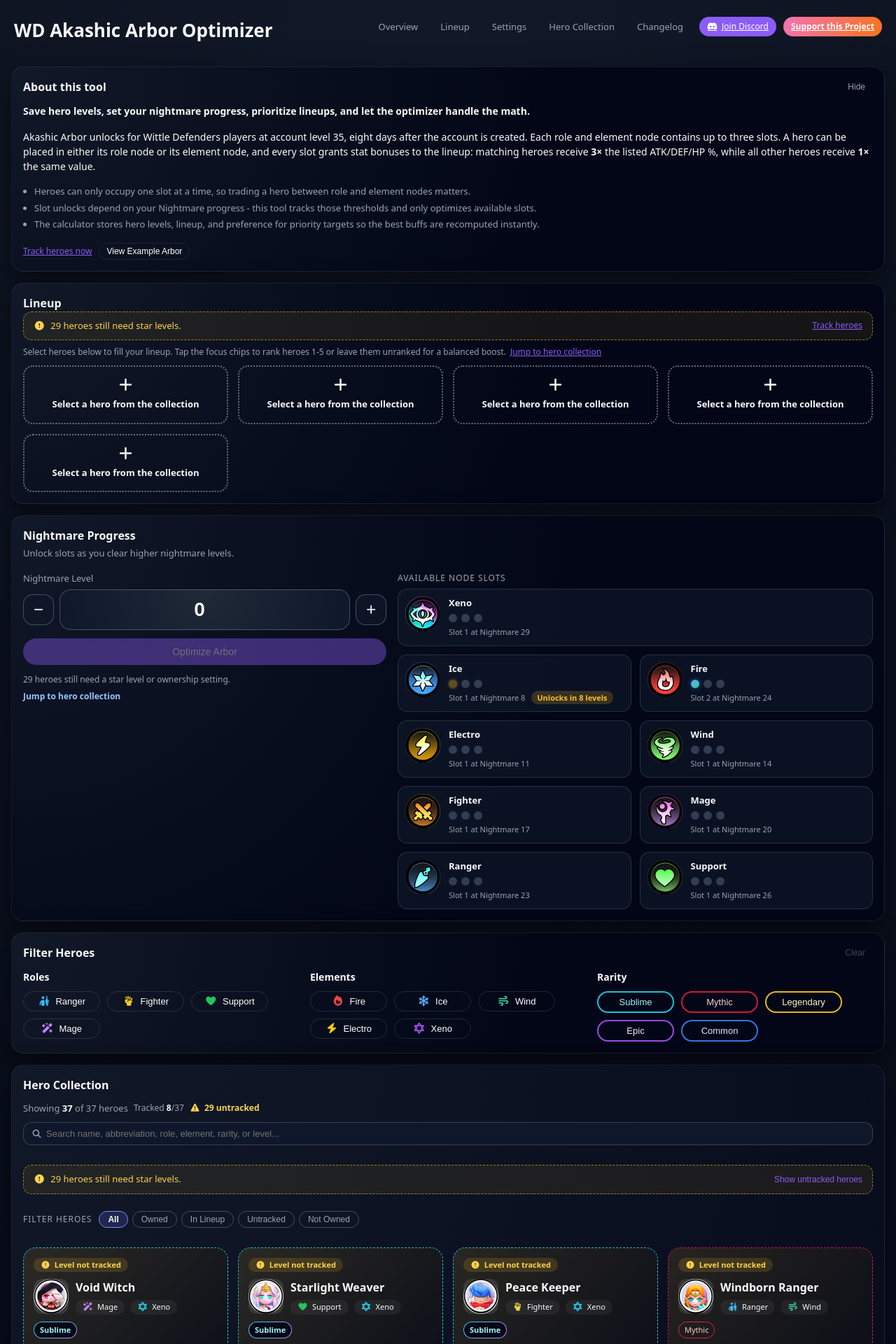
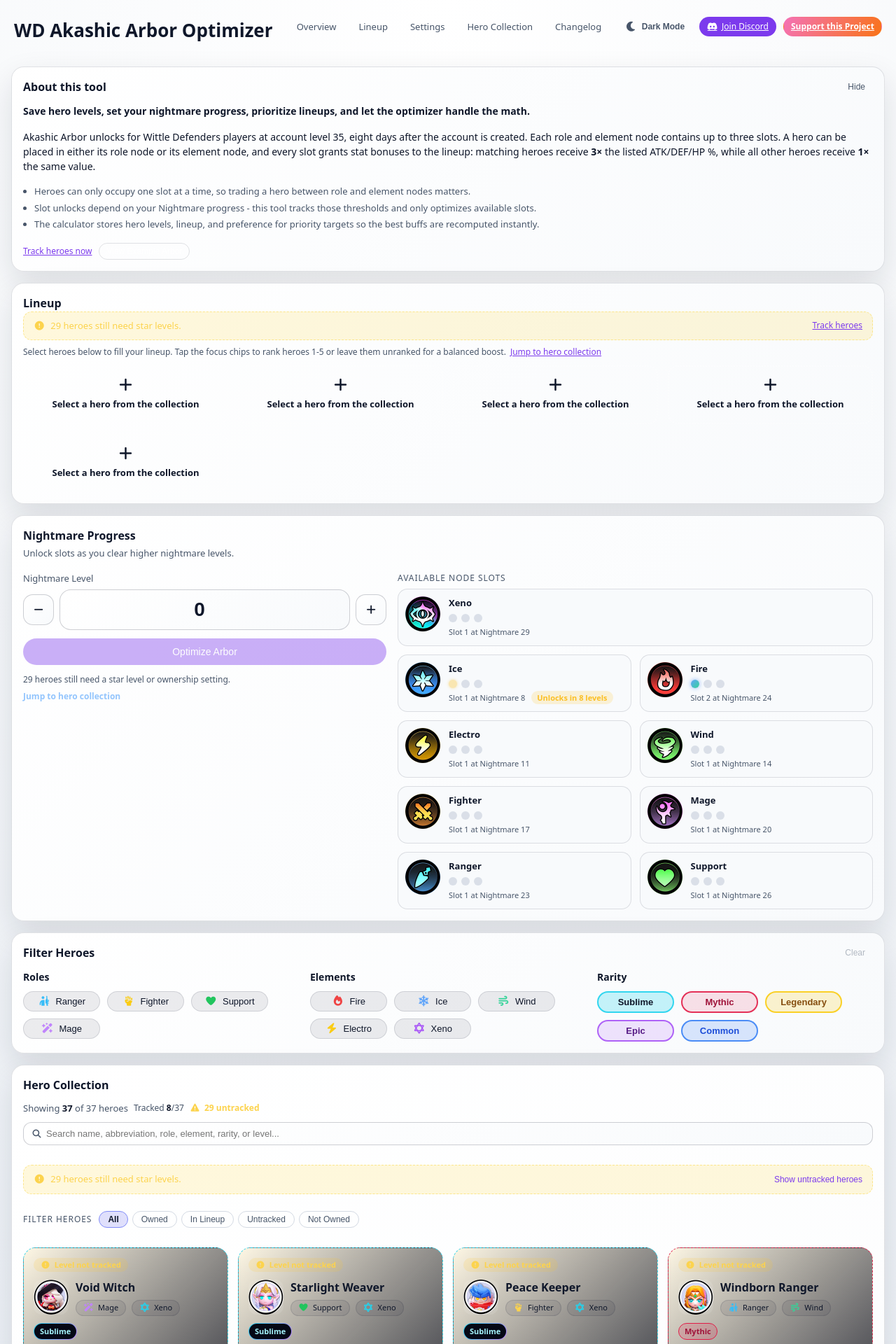
Before and after one commit to sahagin-dazs/wd-akashic-arbor-calc, a Vue app: page / in a window 1280 px wide. Shown: the top 1920 px of the page at 70% size. Built offline with nearby package versions, Linux system fonts and the light colour scheme.

Commit message:
updates for light mode / fixes

```diff
--- a/src/App.vue
+++ b/src/App.vue
@@ -23,13 +23,15 @@ const NIGHTMARE_STORAGE_KEY = "wd-akashic-nightmare-level";
 const LINEUP_STORAGE_KEY = "wd-akashic-lineup";
 const OWNERSHIP_FILTER_STORAGE_KEY = "wd-akashic-ownership-filter";
 const INTRO_STORAGE_KEY = "wd-akashic-intro-hidden";
+const THEME_STORAGE_KEY = "wd-akashic-theme";
 const BASE_URL =
   typeof import.meta !== "undefined" ? import.meta.env.BASE_URL ?? "/" : "/";
 const NORMALIZED_BASE = BASE_URL.endsWith("/") ? BASE_URL : `${BASE_URL}/`;
 const ARBOR_IMAGE_SRC = `${NORMALIZED_BASE}images/arbor.jpg`;
-const APP_VERSION = "1.3.0";
+const APP_VERSION = "1.3.1";
 
 type OwnershipFilter = "all" | "owned" | "not-owned" | "untracked" | "lineup";
+type ThemeMode = "dark" | "light";
 
 const ZERO_STAR_INDEX = LEVELS.indexOf("0S");
 
@@ -155,6 +157,18 @@ function loadIntroHidden(): boolean {
   return localStorage.getItem(INTRO_STORAGE_KEY) === "true";
 }
 
+function loadTheme(): ThemeMode {
+  if (typeof window === "undefined") return "dark";
+  const stored = localStorage.getItem(THEME_STORAGE_KEY);
+  if (stored === "light" || stored === "dark") {
+    return stored;
+  }
+  if (window.matchMedia?.("(prefers-color-scheme: light)")?.matches) {
+    return "light";
+  }
+  return "dark";
+}
+
 const ownedHeroes = ref<OwnedHero[]>(loadOwnedHeroes());
 
 watch(
@@ -194,7 +208,14 @@ const calcPhraseKey = ref(0);
 const FUN_PHRASES = [
   "Polishing Cheffy's ladle of destiny...",
   "Convincing Scarlet Reaper to let her hair down...",
-  "Trading Windborn Ranger feathers for better RNG...",
+  "Praying to RNGesus for good rune rolls...",
+  "Reloading the game hoping for an update...",
+  "Playing bingo...",
+  "Wasting tickets on wheel spins...",
+  "Converting Hero EXP to Promotion Stones...",
+  "Raising Hero Echo Level...",
+  "Hoping Wave 20 isn't Medusa Queen...",
+  "Partying with Mr. Plump...",
   "Feeding rune dust to Void Witch's Piercing Sights...",
   "Spending Lunarite on xeno scrolls...",
   "Asking Archon Armor to reboot its Afterimages...",
@@ -211,7 +232,7 @@ const FUN_PHRASES = [
   "Merging hero shards...",
   "Salvaging gear for extra Enhancite...",
   "Enjoying a 0% success rate on gear refinement...",
-  "Sending daily friend gifts with extra emojis...",
+  "Sending daily friend gifts...",
   "Peeking at the arcade leaderboard between runs...",
   "Hitting 30-scroll pity on the Xeno banner...",
   "Skipping ads like a true veteran...",
@@ -305,6 +326,7 @@ const rarityFilters = ref<Rarity[]>([]);
 const searchQuery = ref("");
 const ownershipFilter = ref<OwnershipFilter>(loadOwnershipFilter());
 const introHidden = ref(loadIntroHidden());
+const theme = ref<ThemeMode>(loadTheme());
 
 watch(ownershipFilter, (value) => {
   if (typeof window === "undefined") return;
@@ -315,6 +337,32 @@ watch(introHidden, (value) => {
   if (typeof window === "undefined") return;
   localStorage.setItem(INTRO_STORAGE_KEY, value ? "true" : "false");
 });
+
+function applyTheme(mode: ThemeMode) {
+  if (typeof document === "undefined") return;
+  document.documentElement.dataset.theme = mode;
+}
+
+watch(theme, (value) => {
+  if (typeof window !== "undefined") {
+    localStorage.setItem(THEME_STORAGE_KEY, value);
+  }
+  applyTheme(value);
+});
+
+if (typeof document !== "undefined") {
+  applyTheme(theme.value);
+}
+
+const themeButtonLabel = computed(() =>
+  theme.value === "dark" ? "Light Mode" : "Dark Mode"
+);
+const themeAriaLabel = computed(() =>
+  theme.value === "dark" ? "Switch to light mode" : "Switch to dark mode"
+);
+const themeIcon = computed(() =>
+  theme.value === "dark" ? "fa-sun" : "fa-moon"
+);
 
 const untrackedHeroesCount = computed(
   () => ownedHeroes.value.filter((hero) => hero.levelIndex === null).length
@@ -547,9 +595,13 @@ const lastUpdated = new Date().toLocaleDateString(undefined, {
 });
 
 function scrollResultsIntoView() {
-  if (resultsRef.value) {
-    resultsRef.value.scrollIntoView({ behavior: "smooth", block: "start" });
-  }
+  if (!resultsRef.value || typeof window === "undefined") return;
+  const rect = resultsRef.value.getBoundingClientRect();
+  const target = rect.top + window.scrollY - 24;
+  window.scrollTo({
+    top: Math.max(target, 0),
+    behavior: "smooth"
+  });
 }
 
 async function optimize() {
@@ -677,6 +729,10 @@ function openIntroImage() {
 function closeIntroImage() {
   isIntroImageOpen.value = false;
 }
+
+function toggleTheme() {
+  theme.value = theme.value === "dark" ? "light" : "dark";
+}
 </script>
 
 <template>
@@ -698,6 +754,15 @@ function closeIntroImage() {
         </a>
       </nav>
       <div class="header-actions">
+        <button
+          class="btn btn-sm btn-ghost theme-toggle"
+          type="button"
+          @click="toggleTheme"
+          :aria-label="themeAriaLabel"
+        >
+          <i class="fa-solid" :class="themeIcon" aria-hidden="true"></i>
+          <span>{{ themeButtonLabel }}</span>
+        </button>
         <a
           class="btn btn-sm btn-discord"
           href="https://discord.com/invite/wittledefender"
@@ -760,6 +825,15 @@ function closeIntroImage() {
         >
           Support this Project
         </a>
+        <button
+          class="btn btn-sm btn-ghost theme-toggle"
+          type="button"
+          @click="toggleTheme"
+          :aria-label="themeAriaLabel"
+        >
+          <i class="fa-solid" :class="themeIcon" aria-hidden="true"></i>
+          <span>{{ themeButtonLabel }}</span>
+        </button>
       </div>
     </header>
 
--- a/src/logic/optimizerCore.ts
+++ b/src/logic/optimizerCore.ts
@@ -326,10 +326,12 @@ export function runOptimizationCore(
   }
 
   let totalPriorityBuff = 0;
+  let overallBuff = 0;
   const hasRanks = rankedHeroes.size > 0;
   for (const slot of lineup.slots) {
     if (!slot.heroId) continue;
     const contribution = buffPerHero[slot.heroId] ?? 0;
+    overallBuff += contribution;
     if (hasRanks) {
       if (slot.priorityRank != null) {
         totalPriorityBuff += contribution;
@@ -342,6 +344,7 @@ export function runOptimizationCore(
   return {
     assignments: bestAssignments,
     buffPerHero,
-    totalPriorityBuff
+    totalPriorityBuff,
+    overallBuff
   };
 }
--- a/src/models/types.ts
+++ b/src/models/types.ts
@@ -84,4 +84,5 @@ export interface OptimizationResult {
   assignments: SlotAssignment[];
   buffPerHero: Record<string, number>;
   totalPriorityBuff: number;
+  overallBuff: number;
 }
--- a/src/styles.css
+++ b/src/styles.css
@@ -1,4 +1,5 @@
 :root {
+  color-scheme: dark;
   --bg: #050816;
   --bg-elevated: #0b1020;
   --accent: #8b5cf6;
@@ -9,6 +10,70 @@
   --text-muted: #9ca3af;
   --danger: #ef4444;
   --radius-xl: 18px;
+  --body-bg: radial-gradient(circle at top, #111827 0, #030712 60%);
+  --panel-bg: radial-gradient(circle at top left, #111827 0, #020617 60%);
+  --panel-shadow: 0 16px 40px rgba(0, 0, 0, 0.55);
+  --hero-card-bg: linear-gradient(to bottom right, #10172a, #050816);
+  --lineup-slot-bg: #0f172a99;
+  --lineup-slot-text: #ffffff;
+  --lineup-pill-bg: rgba(0, 0, 0, 0.35);
+  --lineup-pill-text: #ffffff;
+  --lineup-level-bg: rgba(0, 0, 0, 0.35);
+  --lineup-remove-bg: #ffffff33;
+  --lineup-remove-color: #ffffff;
+  --lineup-empty-border: rgba(255, 255, 255, 0.4);
+  --mini-card-bg: #0f172a99;
+  --result-card-bg: #0f172ad9;
+  --overlay-bg: #050816e6;
+  --overlay-card-bg: #0b1020f2;
+  --gradient-card-base: #0b1220;
+  --gradient-card-depth: #050816;
+  --input-bg: radial-gradient(circle at top, #1f2937, #0f172a);
+  --input-border: rgba(148, 163, 184, 0.4);
+  --warning-bg: #fbbf2414;
+  --warning-border: rgba(251, 191, 36, 0.6);
+  --avatar-surface: rgba(255, 255, 255, 0.18);
+  --meta-pill-bg: #ffffff0d;
+  --meta-pill-contrast-bg: #ffffff2e;
+  --meta-pill-contrast-text: #0f172a;
+}
+
+:root[data-theme="light"] {
+  color-scheme: light;
+  --bg: #f8fafc;
+  --bg-elevated: #ffffff;
+  --text-main: #0f172a;
+  --text-muted: #475569;
+  --border-soft: rgba(15, 23, 42, 0.12);
+  --accent: #7c3aed;
+  --accent-soft: rgba(124, 58, 237, 0.12);
+  --accent-strong: rgba(124, 58, 237, 0.3);
+  --body-bg: radial-gradient(circle at top, #ffffff 0, #e2e8f0 60%);
+  --panel-bg: linear-gradient(135deg, #ffffff, #f8fafc);
+  --panel-shadow: 0 18px 45px rgba(15, 23, 42, 0.12);
+  --hero-card-bg: linear-gradient(135deg, #ffffff, #f3f4f6);
+  --lineup-slot-bg: #0f172a99;
+  --lineup-slot-text: #ffffff;
+  --lineup-pill-bg: rgba(0, 0, 0, 0.35);
+  --lineup-pill-text: #ffffff;
+  --lineup-level-bg: rgba(0, 0, 0, 0.35);
+  --lineup-remove-bg: #ffffff33;
+  --lineup-remove-color: #ffffff;
+  --lineup-empty-border: rgba(255, 255, 255, 0.4);
+  --mini-card-bg: rgba(248, 250, 252, 0.95);
+  --result-card-bg: #ffffff;
+  --overlay-bg: rgba(15, 23, 42, 0.6);
+  --overlay-card-bg: #ffffff;
+  --gradient-card-base: #f8fafc;
+  --gradient-card-depth: #e0e7ff;
+  --input-bg: linear-gradient(135deg, #ffffff, #f8fafc);
+  --input-border: rgba(15, 23, 42, 0.2);
+  --warning-bg: rgba(250, 204, 21, 0.15);
+  --warning-border: rgba(250, 204, 21, 0.4);
+  --avatar-surface: rgba(15, 23, 42, 0.08);
+  --meta-pill-bg: rgba(15, 23, 42, 0.08);
+  --meta-pill-contrast-bg: rgba(15, 23, 42, 0.15);
+  --meta-pill-contrast-text: #0f172a;
 }
 
 *,
@@ -21,7 +86,7 @@ body {
   margin: 0;
   font-family: system-ui, -apple-system, BlinkMacSystemFont, "SF Pro Text",
     "Segoe UI", sans-serif;
-  background: radial-gradient(circle at top, #111827 0, #030712 60%);
+  background: var(--body-bg);
   color: var(--text-main);
   font-size: 15px;
   line-height: 1.5;
@@ -94,6 +159,15 @@ body {
   display: flex;
   align-items: center;
   gap: 10px;
+}
+
+.theme-toggle {
+  gap: 6px;
+  font-weight: 600;
+}
+
+.theme-toggle i {
+  font-size: 14px;
 }
 
 .header-link {
@@ -158,6 +232,16 @@ body {
   .header-actions {
     margin-left: auto;
   }
+  .header-actions .btn-discord,
+  .header-actions .header-support {
+    display: none;
+  }
+}
+
+@media (max-width: 600px) {
+  .theme-toggle span {
+    display: none;
+  }
 }
 
 .sr-only {
@@ -241,14 +325,14 @@ body {
 }
 
 .panel {
-  background: radial-gradient(circle at top left, #111827 0, #020617 60%);
+  background: var(--panel-bg);
   border-radius: var(--radius-xl);
   border: 1px solid var(--border-soft);
   padding: 16px;
   display: flex;
   flex-direction: column;
   gap: 12px;
-  box-shadow: 0 16px 40px rgba(0, 0, 0, 0.55);
+  box-shadow: var(--panel-shadow);
 }
 
 .panel-header {
@@ -332,7 +416,7 @@ body {
 }
 
 .hero-card {
-  background: linear-gradient(to bottom right, #10172a, #050816);
+  background: var(--hero-card-bg);
   border-radius: 18px;
   border: 1px solid rgba(148, 163, 184, 0.15);
   padding: 14px;
@@ -464,7 +548,8 @@ body {
   gap: 6px;
   padding: 2px 10px;
   border-radius: 999px;
-  background: rgba(255, 255, 255, 0.05);
+  border: 1px solid var(--border-soft);
+  background: var(--meta-pill-bg);
   color: var(--text-main);
   font-size: 11px;
 }
@@ -474,8 +559,9 @@ body {
 }
 
 .meta-pill.light {
-  background: rgba(255, 255, 255, 0.18);
-  color: #0f172a;
+  background: var(--meta-pill-contrast-bg);
+  color: var(--meta-pill-contrast-text);
+  border-color: var(--border-soft);
   font-weight: 600;
 }
 
@@ -591,8 +677,8 @@ body {
   gap: 10px;
   padding: 10px 14px;
   border-radius: 12px;
-  border: 1px dashed rgba(251, 191, 36, 0.6);
-  background: rgba(251, 191, 36, 0.08);
+  border: 1px dashed var(--warning-border);
+  background: var(--warning-bg);
   font-size: 13px;
   color: #fcd34d;
   margin-bottom: 8px;
@@ -639,8 +725,8 @@ body {
   width: 100%;
   padding: 8px 12px 8px 32px;
   border-radius: 12px;
-  border: 1px solid rgba(148, 163, 184, 0.3);
-  background: #0f172a;
+  border: 1px solid var(--input-border);
+  background: var(--input-bg);
   color: var(--text-main);
   font-size: 13px;
 }
@@ -650,22 +736,27 @@ body {
   padding: 3px 8px;
   font-size: 11px;
   border: 1px solid var(--border-soft);
-  color: var(--text-muted);
+  color: var(--text-main);
+  background: var(--meta-pill-bg);
+  font-weight: 600;
 }
 
 .badge-rare {
   border-color: #22c55e;
-  color: #bbf7d0;
+  color: #166534;
+  background: rgba(34, 197, 94, 0.15);
 }
 
 .badge-legendary {
   border-color: #f97316;
-  color: #fed7aa;
+  color: #9a3412;
+  background: rgba(249, 115, 22, 0.18);
 }
 
 .badge-mythic {
   border-color: #e11d48;
-  color: #fecaca;
+  color: #9f1239;
+  background: rgba(225, 29, 72, 0.18);
 }
 
 .badge-sublime {
@@ -713,9 +804,9 @@ body {
   justify-content: center;
   flex: 1;
   padding: 6px 10px;
-  border: 1px solid rgba(148, 163, 184, 0.35);
+  border: 1px solid var(--input-border);
   border-radius: 12px;
-  background: rgba(15, 23, 42, 0.6);
+  background: var(--input-bg);
 }
 
 .level-visual-shell {
@@ -729,9 +820,9 @@ body {
 
 .level-select {
   width: 100%;
-  background: #0f172a;
+  background: var(--input-bg);
   border-radius: 12px;
-  border: 1px solid rgba(148, 163, 184, 0.4);
+  border: 1px solid var(--input-border);
   padding: 6px 10px;
   font-size: 12px;
   color: var(--text-main);
@@ -786,8 +877,8 @@ body {
   gap: 8px;
   padding: 8px 12px;
   border-radius: 12px;
-  border: 1px solid rgba(148, 163, 184, 0.4);
-  background: rgba(15, 23, 42, 0.6);
+  border: 1px solid var(--input-border);
+  background: var(--input-bg);
   cursor: pointer;
   font-weight: 600;
   justify-content: center;
@@ -838,8 +929,8 @@ body {
   min-width: 0;
   min-height: 308px;
   border-radius: 16px;
-  border: 1px dashed var(--border-soft);
-  background: rgba(15, 23, 42, 0.6);
+  border: 1px dashed var(--lineup-empty-border);
+  background: var(--lineup-slot-bg);
   display: flex;
   flex-direction: column;
   align-items: center;
@@ -847,11 +938,12 @@ body {
   gap: 12px;
   text-align: center;
   position: relative;
-  color: #fff;
+  color: var(--lineup-slot-text);
 }
 
 .lineup-slot.filled {
   border-style: solid;
+  border-color: var(--lineup-empty-border);
 }
 
 .lineup-slot.slot-empty-shell {
@@ -863,10 +955,10 @@ body {
 }
 
 .lineup-slot-empty {
-  color: rgba(255, 255, 255, 0.8);
+  color: var(--text-muted);
   margin: 0;
   font-size: 13px;
-  border: 2px dotted rgba(255, 255, 255, 0.4);
+  border: 2px dotted var(--lineup-empty-border);
   border-radius: 14px;
   padding: 16px;
   width: 100%;
@@ -900,7 +992,7 @@ body {
   height: 100px;
   flex: 0 0 100px;
   border-radius: 18px;
-  background: rgba(255, 255, 255, 0.18);
+  background: var(--avatar-surface);
   padding: 4px;
   display: flex;
   align-items: center;
@@ -931,8 +1023,8 @@ body {
 }
 
 .lineup-meta .meta-pill {
-  background: rgba(0, 0, 0, 0.35);
-  color: white;
+  background: var(--lineup-pill-bg);
+  color: var(--lineup-pill-text);
   font-weight: 600;
 }
 
@@ -949,14 +1041,14 @@ body {
   gap: 4px;
   min-height: 22px;
   padding: 4px 10px;
-  background: rgba(0, 0, 0, 0.35);
+  background: var(--lineup-level-bg);
   border-radius: 12px;
 }
 
 .lineup-level-text {
   font-size: 12px;
   font-weight: 600;
-  color: rgba(255, 255, 255, 0.9);
+  color: var(--lineup-slot-text);
 }
 
 .lineup-remove {
@@ -964,8 +1056,8 @@ body {
   top: 8px;
   right: 8px;
   border: none;
-  background: rgba(255, 255, 255, 0.2);
-  color: #fff;
+  background: var(--lineup-remove-bg);
+  color: var(--lineup-remove-color);
   width: 28px;
   height: 28px;
   border-radius: 999px;
@@ -989,9 +1081,9 @@ body {
 
 .rank-select-label {
   font-size: 12px;
-  color: rgba(255, 255, 255, 0.85);
-  font-weight: 600;
-  text-align: left;
+  color: var(--lineup-slot-text);
+  font-weight: 600;
+  text-align: center;
 }
 
 .rank-pill-group {
@@ -1003,10 +1095,10 @@ body {
 
 .rank-pill {
   border-radius: 999px;
-  border: 1px solid rgba(255, 255, 255, 0.3);
+  border: 1px solid var(--border-soft);
   padding: 6px 12px;
-  background: rgba(4, 7, 20, 0.9);
-  color: rgba(255, 255, 255, 0.9);
+  background: var(--input-bg);
+  color: var(--text-main);
   font-size: 13px;
   cursor: pointer;
 }
@@ -1170,9 +1262,9 @@ body {
 
 .nightmare-input {
   flex: 1;
-  background: radial-gradient(circle at top, #1f2937, #0f172a);
+  background: var(--input-bg);
   border-radius: 16px;
-  border: 1px solid rgba(148, 163, 184, 0.4);
+  border: 1px solid var(--input-border);
   padding: 12px 12px;
   font-size: 28px;
   font-weight: 700;
@@ -1185,8 +1277,8 @@ body {
   width: 44px;
   height: 44px;
   border-radius: 14px;
-  border: 1px solid rgba(148, 163, 184, 0.4);
-  background: rgba(15, 23, 42, 0.8);
+  border: 1px solid var(--input-border);
+  background: var(--input-bg);
   color: var(--text-main);
   font-size: 16px;
   display: inline-flex;
@@ -1244,9 +1336,9 @@ body {
 }
 
 .node-status-card {
-  background: rgba(15, 23, 42, 0.7);
+  background: var(--mini-card-bg);
   border-radius: 14px;
-  border: 1px solid rgba(148, 163, 184, 0.2);
+  border: 1px solid var(--border-soft);
   padding: 10px;
   display: flex;
   flex-direction: column;
@@ -1346,7 +1438,8 @@ body {
 }
 
 .result-card {
-  background: rgba(15, 23, 42, 0.85);
+  background: var(--result-card-bg);
+  border: 1px solid var(--border-soft);
 }
 
 .node-result-totals {
@@ -1365,7 +1458,7 @@ body {
 
 .totals-value {
   font-weight: 600;
-  color: #e0e7ff;
+  color: var(--text-main);
   font-size: 18px;
 }
 
@@ -1445,7 +1538,7 @@ body {
   gap: 8px;
   align-items: center;
   padding: 6px 0;
-  border-bottom: 1px solid rgba(255, 255, 255, 0.05);
+  border-bottom: 1px solid var(--border-soft);
 }
 
 .node-hero-row:last-child {
@@ -1457,7 +1550,7 @@ body {
   height: 40px;
   border-radius: 12px;
   overflow: hidden;
-  background: rgba(255, 255, 255, 0.1);
+  background: var(--avatar-surface);
   display: flex;
   align-items: center;
   justify-content: center;
@@ -1636,7 +1729,7 @@ body {
 }
 
 .lineup-mini-card {
-  border: 1px solid rgba(255, 255, 255, 0.1);
+  border: 1px solid var(--border-soft);
   border-radius: 14px;
   padding: 10px;
   min-height: 90px;
@@ -1644,7 +1737,7 @@ body {
   align-items: center;
   gap: 10px;
   position: relative;
-  background: rgba(15, 23, 42, 0.6);
+  background: var(--mini-card-bg);
 }
 
 .lineup-mini-avatar {
@@ -1652,7 +1745,7 @@ body {
   height: 50px;
   border-radius: 12px;
   overflow: hidden;
-  background: rgba(255, 255, 255, 0.1);
+  background: var(--avatar-surface);
 }
 
 .lineup-mini-avatar img {
@@ -1674,7 +1767,7 @@ body {
 
 .lineup-mini-buff {
   font-size: 12px;
-  color: #a5b4fc;
+  color: var(--accent);
 }
 
 .priority-tag {
@@ -1841,7 +1934,7 @@ body {
   border-radius: 12px;
   border: 1px solid var(--border-soft);
   padding: 6px;
-  background: #020617;
+  background: var(--mini-card-bg);
   font-size: 12px;
   display: flex;
   flex-direction: column;
@@ -1851,7 +1944,40 @@ body {
 .buff-row {
   display: flex;
   justify-content: space-between;
+  align-items: center;
+  gap: 8px;
+  flex-wrap: wrap;
   margin-bottom: 4px;
+}
+
+.buff-row.highlight {
+  align-items: stretch;
+  gap: 16px;
+}
+
+.highlight-block {
+  display: flex;
+  flex-direction: column;
+  gap: 4px;
+  flex: 1 1 220px;
+}
+
+.highlight-block.secondary {
+  border-left: 1px solid var(--border-soft);
+  padding-left: 16px;
+}
+
+.highlight-block .totals-value {
+  margin-top: 2px;
+}
+
+@media (max-width: 640px) {
+  .highlight-block.secondary {
+    border-left: none;
+    border-top: 1px solid var(--border-soft);
+    padding-left: 0;
+    padding-top: 12px;
+  }
 }
 
 .buff-row span:first-child {
@@ -1885,9 +2011,9 @@ body {
 
 .filter-chip {
   border-radius: 999px;
-  border: 1px solid rgba(255, 255, 255, 0.12);
+  border: 1px solid var(--border-soft);
   padding: 6px 14px;
-  background: transparent;
+  background: var(--meta-pill-bg);
   color: var(--text-main);
   display: inline-flex;
   align-items: center;
@@ -1903,13 +2029,14 @@ body {
 
 .filter-chip.active {
   border-color: var(--accent);
-  background: rgba(139, 92, 246, 0.12);
+  background: var(--accent-soft);
+  color: var(--text-main);
 }
 
 .filters-panel .filter-chip {
   min-width: 110px;
   justify-content: center;
-  color: #fff;
+  color: var(--text-main);
 }
 
 .filters-panel .panel-body {
@@ -1918,11 +2045,13 @@ body {
 
 .rarity-chip {
   border-width: 2px;
+  font-weight: 600;
 }
 
 .rarity-chip.rarity-sublime {
   border-color: rgba(34, 211, 238, 0.9);
-  color: #a5f3fc;
+  color: #0f172a;
+  background: rgba(34, 211, 238, 0.25);
 }
 
 .rarity-chip.rarity-sublime.active {
@@ -1933,7 +2062,8 @@ body {
 
 .rarity-chip.rarity-mythic {
   border-color: rgba(225, 29, 72, 0.9);
-  color: #fecdd3;
+  color: #9f1239;
+  background: rgba(225, 29, 72, 0.12);
 }
 
 .rarity-chip.rarity-mythic.active {
@@ -1944,7 +2074,8 @@ body {
 
 .rarity-chip.rarity-legendary {
   border-color: rgba(250, 204, 21, 0.9);
-  color: #fef9c3;
+  color: #854d0e;
+  background: rgba(250, 204, 21, 0.2);
 }
 
 .rarity-chip.rarity-legendary.active {
@@ -1955,7 +2086,8 @@ body {
 
 .rarity-chip.rarity-epic {
   border-color: rgba(168, 85, 247, 0.9);
-  color: #ede9fe;
+  color: #581c87;
+  background: rgba(168, 85, 247, 0.15);
 }
 
 .rarity-chip.rarity-epic.active {
@@ -1966,7 +2098,8 @@ body {
 
 .rarity-chip.rarity-common {
   border-color: rgba(59, 130, 246, 0.9);
-  color: #dbeafe;
+  color: #1d4ed8;
+  background: rgba(59, 130, 246, 0.18);
 }
 
 .rarity-chip.rarity-common.active {
@@ -2017,7 +2150,7 @@ body {
   right: 0;
   bottom: 0;
   left: 0;
-  background: rgba(5, 8, 22, 0.9);
+  background: var(--overlay-bg);
   display: flex;
   align-items: center;
   justify-content: center;
@@ -2027,8 +2160,8 @@ body {
 }
 
 .calc-overlay-card {
-  background: rgba(11, 16, 32, 0.95);
-  border: 1px solid rgba(255, 255, 255, 0.08);
+  background: var(--overlay-card-bg);
+  border: 1px solid var(--border-soft);
   border-radius: 20px;
   padding: 24px;
   width: min(400px, 100%);
```
Also changed, not shown: public/changelog.html (+12 -0 lines), src/components/ResultsPanel.vue (+17 -5 lines).
